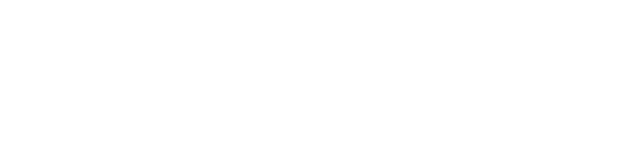
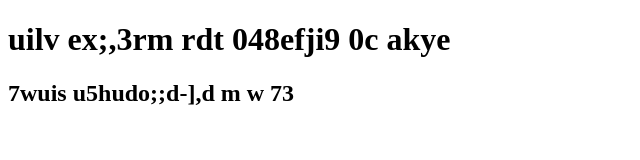
Before and after one commit to Ritesh007-max/PracticeRepo, a plain HTML site: page index.html in a window 1280 px wide. Shown: the whole page, without its empty margins (0-640 px from the left). Drawn offline with Linux system fonts and the light colour scheme.

Commit message:
Creating Conflicts

```diff
--- a/index.html
+++ b/index.html
@@ -6,6 +6,10 @@
     <title>Document</title>
 </head>
 <body>
+    <h1>uilv ex;,3rm rdt 048efji9
+        0c akye
+    </h1>
 
+    <h2>7wuis u5hudo;;d-],d m w 73 </h2>
 </body>
 </html>
```
